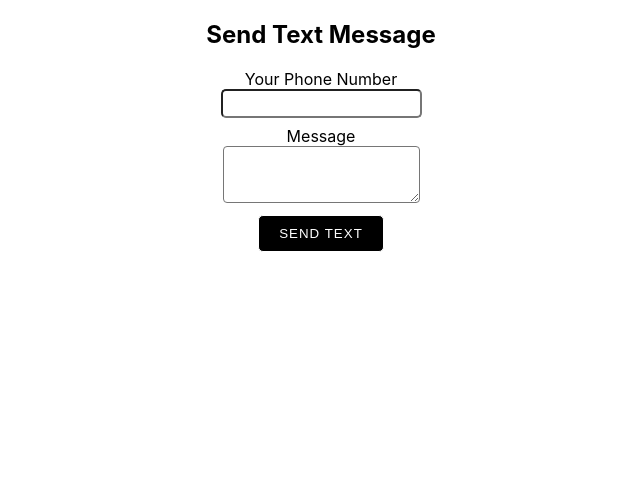
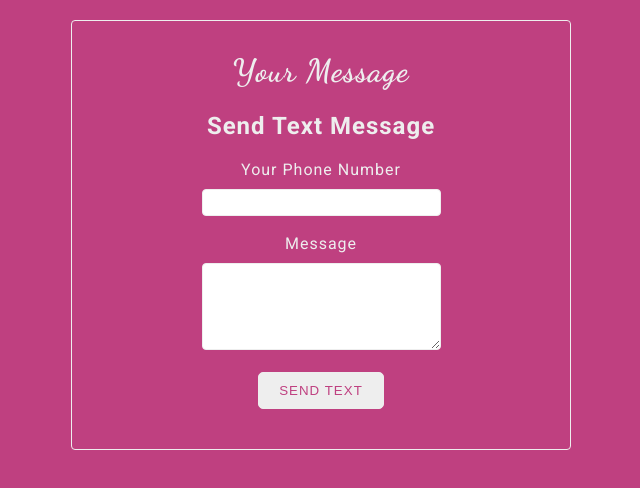
Before and after one commit to answebdev/twilio-app, a React (Create React App) app: page / in a window 1280 px wide. Shown: the top 488 px of the page, without its empty margins (319-959 px from the left). Built offline with nearby package versions, Linux system fonts and the light colour scheme.

Commit message:
add Sass

```diff
--- a/public/index.html
+++ b/public/index.html
@@ -8,10 +8,9 @@
   <meta name="theme-color" content="#000000" />
   <meta name="description" content="Web site created using create-react-app" />
   <link rel="apple-touch-icon" href="%PUBLIC_URL%/logo192.png" />
-  <!--
-      manifest.json provides metadata used when your web app is installed on a
-      user's mobile device or desktop. See https://developers.google.com/web/fundamentals/web-app-manifest/
-    -->
+  <!-- Link to Google Fonts -->
+  <link href="https://fonts.googleapis.com/css2?family=Dancing+Script:wght@400;700&display=swap" rel="stylesheet">
+  <link href="https://fonts.googleapis.com/css2?family=Roboto:wght@400;700&display=swap" rel="stylesheet">
   <link rel="manifest" href="%PUBLIC_URL%/manifest.json" />
   <!--
       Notice the use of %PUBLIC_URL% in the tags above.
@@ -25,7 +24,7 @@
   <title>Your Message</title>
 </head>
 
-<body>
+<body style="background-color:#bf4080;">
   <noscript>You need to enable JavaScript to run this app.</noscript>
   <div id="root"></div>
   <!--
--- a/src/App.css
+++ /dev/null
@@ -1,35 +0,0 @@
-.App {
-  text-align: center;
-}
-
-input {
-  padding: 5px 10px;
-  border-radius: 5px;
-}
-
-textarea {
-  padding: 5px 10px;
-  border-radius: 5px;
-}
-
-button {
-  padding: 10px 20px;
-  border-radius: 5px;
-  border: 1px solid #ffffff;
-  background-color: #000000;
-  color: #ffffff;
-  text-transform: uppercase;
-  letter-spacing: 1px;
-}
-
-button:hover {
-  border: 1px solid #000000;
-  color: #000000;
-  background-color: #ffffff;
-}
-
-button:active {
-  border: 1px solid #ffffff;
-  background-color: gray;
-  color: #ffffff;
-}
--- a/src/App.js
+++ b/src/App.js
@@ -1,5 +1,5 @@
 import React, { Component } from 'react';
-import './App.css';
+import '../src/styles/style.css';
 
 class App extends Component {
   state = {
@@ -31,18 +31,16 @@ class App extends Component {
       margin: '8px',
     };
 
-    const textArea = {
-      borderRadius: '4px',
-    };
-
     return (
       <div className='App'>
+        <h1 className='ym'>Your Message</h1>
         <form onSubmit={this.handleForm}>
           <div style={{ marginTop: 10 }}>
             <h2> Send Text Message </h2>
             <label> Your Phone Number </label>
             <br />
             <input
+              className='input'
               value={text.recipient}
               onChange={(e) =>
                 this.setState({ text: { ...text, recipient: e.target.value } })
@@ -52,9 +50,9 @@ class App extends Component {
             <label> Message </label>
             <br />
             <textarea
-              rows={3}
+              className='textarea'
+              rows={5}
               value={text.textmessage}
-              style={textArea}
               onChange={(e) =>
                 this.setState({
                   text: { ...text, textmessage: e.target.value },
@@ -62,7 +60,9 @@ class App extends Component {
               }
             />
             <div style={spacer} />
-            <button onClick={this.sendText}> Send Text </button>
+            <button className='send-btn' onClick={this.sendText}>
+              Send Text
+            </button>
           </div>
         </form>
       </div>
--- a/src/index.css
+++ /dev/null
@@ -1,13 +0,0 @@
-body {
-  margin: 0;
-  font-family: -apple-system, BlinkMacSystemFont, 'Segoe UI', 'Roboto', 'Oxygen',
-    'Ubuntu', 'Cantarell', 'Fira Sans', 'Droid Sans', 'Helvetica Neue',
-    sans-serif;
-  -webkit-font-smoothing: antialiased;
-  -moz-osx-font-smoothing: grayscale;
-}
-
-code {
-  font-family: source-code-pro, Menlo, Monaco, Consolas, 'Courier New',
-    monospace;
-}
--- a/src/index.js
+++ b/src/index.js
@@ -1,6 +1,5 @@
 import React from 'react';
 import ReactDOM from 'react-dom';
-import './index.css';
 import App from './App';
 import reportWebVitals from './reportWebVitals';
 
--- /dev/null
+++ b/src/styles/style.css
@@ -0,0 +1,65 @@
+* {
+  -webkit-box-sizing: border-box;
+          box-sizing: border-box;
+}
+
+.App {
+  font-family: "Roboto", sans-serif;
+  color: #eeeeee;
+  letter-spacing: 1px;
+  margin: 20px auto;
+  width: 80%;
+  text-align: center;
+  border: 1px solid #eeeeee;
+  border-radius: 4px;
+  padding: 10px;
+  -webkit-box-sizing: border-box;
+          box-sizing: border-box;
+}
+
+.ym {
+  font-family: "Dancing Script", cursive;
+  color: #eeeeee;
+  letter-spacing: 1px;
+}
+
+.input,
+.textarea {
+  padding: 5px 10px;
+  border: 1px solid #eeeeee;
+  border-radius: 4px;
+  margin-top: 10px;
+  margin-bottom: 10px;
+  width: 50%;
+}
+
+.send-btn {
+  letter-spacing: 1px;
+  padding: 10px 20px;
+  border-radius: 5px;
+  border: 1px solid #eeeeee;
+  background-color: #eeeeee;
+  color: #bf4080;
+  text-transform: uppercase;
+  letter-spacing: 1px;
+  margin-bottom: 30px;
+}
+
+.send-btn:hover {
+  border: 1px solid #eeeeee;
+  color: #eeeeee;
+  background-color: #bf4080;
+}
+
+.send-btn:active {
+  border: 1px solid #eeeeee;
+  background-color: #73264d;
+  color: #eeeeee;
+}
+
+@media (min-width: 600px) {
+  .App {
+    width: 500px;
+  }
+}
+/*# sourceMappingURL=style.css.map */
--- /dev/null
+++ b/src/styles/style.scss
@@ -0,0 +1,67 @@
+$fontFamily1: 'Dancing Script', cursive;
+$fontFamily2: 'Roboto', sans-serif;
+$textColor: #eeeeee;
+
+* {
+  box-sizing: border-box;
+}
+
+.App {
+  font-family: $fontFamily2;
+  color: $textColor;
+  letter-spacing: 1px;
+  margin: 20px auto;
+  width: 80%;
+  text-align: center;
+  border: 1px solid #eeeeee;
+  border-radius: 4px;
+  padding: 10px;
+  box-sizing: border-box;
+}
+
+.ym {
+  font-family: $fontFamily1;
+  color: $textColor;
+  letter-spacing: 1px;
+}
+
+.input,
+.textarea {
+  padding: 5px 10px;
+  border: 1px solid #eeeeee;
+  border-radius: 4px;
+  margin-top: 10px;
+  margin-bottom: 10px;
+  width: 50%;
+}
+
+.send-btn {
+  letter-spacing: 1px;
+  padding: 10px 20px;
+  border-radius: 5px;
+  border: 1px solid #eeeeee;
+  background-color: #eeeeee;
+  color: #bf4080;
+  text-transform: uppercase;
+  letter-spacing: 1px;
+  margin-bottom: 30px;
+}
+
+.send-btn:hover {
+  border: 1px solid #eeeeee;
+  color: #eeeeee;
+  background-color: #bf4080;
+}
+
+.send-btn:active {
+  border: 1px solid #eeeeee;
+  background-color: #73264d;
+  color: #eeeeee;
+}
+
+// MEDIA QUERIES
+@media (min-width: 600px) {
+  .App {
+    width: 500px;
+  }
+}
```
Also changed, not shown: 1 other file (tests, documents, lock files or other folders).
